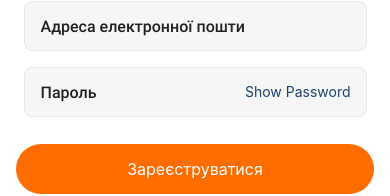
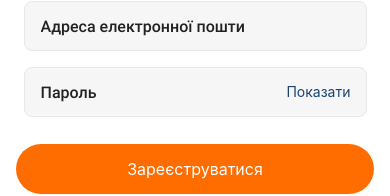
Before and after one commit to YevheniiaVier/reactNatProject, a React Native app: screen / in a window 390 px wide. Shown: the part 519-715 px from the top of the page. Built offline with nearby package versions, Linux system fonts and the light colour scheme.

Commit message:
wrong inputs

```diff
--- a/Screens/RegistrationScreen.js
+++ b/Screens/RegistrationScreen.js
@@ -33,9 +33,9 @@ export const RegistrationScreen = () => {
 
   return (
     <>
-      <KeyboardAvoidingView
+      {/* <KeyboardAvoidingView
         behavior={Platform.OS == "ios" ? "padding" : "height"}
-      >
+      > */}
       <View style={styles.form}>
         <Text style={styles.formTitle}>Реєстрація</Text>
         <TextInput
@@ -67,9 +67,9 @@ export const RegistrationScreen = () => {
             onPress={toggleSecureEntry}
           >
             {secureTextEntry ? (
-                <Text style={styles.passwordBtnText}>Show Password</Text>
+              <Text style={styles.passwordBtnText}>Показати</Text>
             ) : (
-                <Text style={styles.passwordBtnText}>Hide Password</Text>
+              <Text style={styles.passwordBtnText}>Сховати</Text>
             )}
           </TouchableOpacity>
         </View>
@@ -82,7 +82,7 @@ export const RegistrationScreen = () => {
         </TouchableOpacity>
         <Text style={styles.formText}>Вже є аккаунт? Увійти</Text>
       </View>
-      </KeyboardAvoidingView>
+      {/* </KeyboardAvoidingView> */}
     </>
   );
 };
--- a/styles.js
+++ b/styles.js
@@ -1,64 +1,6 @@
 import { StyleSheet, Platform } from "react-native";
 
 export const styles = StyleSheet.create({
-  // container: {
-  //   flex: 1,
-  //   backgroundColor: "#fff",
-  // },
-  // image: {
-  //   flex: 1,
-  //   resizeMode: "cover",
-  //   justifyContent: "flex-end",
-  //   // justifyContent: "center",
-  //   // alignItems: "center",
-  // },
-  // input: {
-  //   borderWidth: 1,
-  //   borderColor: "#f0f8ff",
-  //   height: 40,
-  //   borderRadius: 6,
-
-  //   color: "#f0f8ff",
-  // },
-  // form: {
-  //   marginHorizontal: 40,
-  // },
-  // inputTitle: {
-  //   color: "#f0f8ff",
-  //   marginBottom: 10,
-  //   fontSize: 18,
-  // },
-  // btn: {
-  //   borderRadius: 6,
-  //   borderWidth: 1,
-  //   height: 40,
-  //   marginTop: 40,
-  //   justifyContent: "center",
-  //   alignItems: "center",
-  //   marginHorizontal: 20,
-  //   ...Platform.select({
-  //     ios: {
-  //       backgroundColor: "transparent",
-  //       borderColor: "#f0f8ff",
-  //     },
-  //     android: {
-  //       backgroundColor: "#4169e1",
-  //       borderColor: "transparent",
-  //     },
-  //   }),
-  // },
-  // btnTitle: {
-  //   color: Platform.OS === "ios" ? "#4169e1" : "#f0f8ff",
-  //   fontSize: 18,
-  // },
-  // header: {
-  //   alignItems: "center",
-  //   marginBottom: 150,
-  // },
-  // headerTitle: {
-  //   fontSize: 30,
-  //   color: "#f0f8ff",
-  // },
   container: {
     fontFamily: "Roboto-Regular",
     height: Platform.OS === "ios" ? 50 : 100,
@@ -66,9 +8,9 @@ export const styles = StyleSheet.create({
     lineHeight: 19,
 
     // padding: 24,
-    // backgroundColor: "#ccc",
-    // alignItems: "center",
-    // justifyContent: "center",
+    backgroundColor: "#ccc",
+    alignItems: "center",
+    justifyContent: "center",
   },
   title: {
     // marginTop: 16,
@@ -122,15 +64,13 @@ export const styles = StyleSheet.create({
     color: "#212121",
     fontSize: 30,
     marginBottom: 33,
-
-    // fontWeight: 500,
   },
   form: {
     paddingTop: 92,
     backgroundColor: "#FFFFFF",
-    // justifyContent: "flex-start",
-    borderTopLeftRadius: "25",
-    borderTopRightRadius: "25",
+
+    borderTopLeftRadius: 25,
+    borderTopRightRadius: 25,
     height: 550,
     alignItems: "center",
     paddingHorizontal: 16,
```
Also changed, not shown: App.js (+7 -2 lines). Lines whose indentation alone changed are shown as unchanged.
